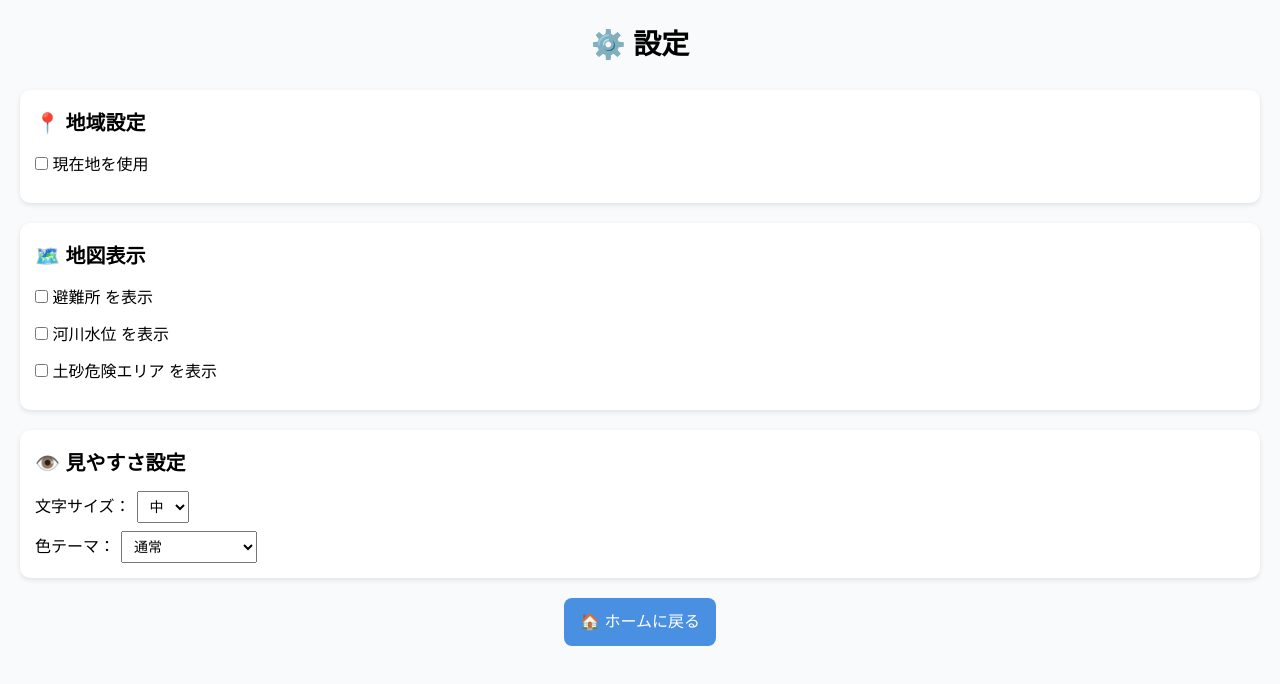
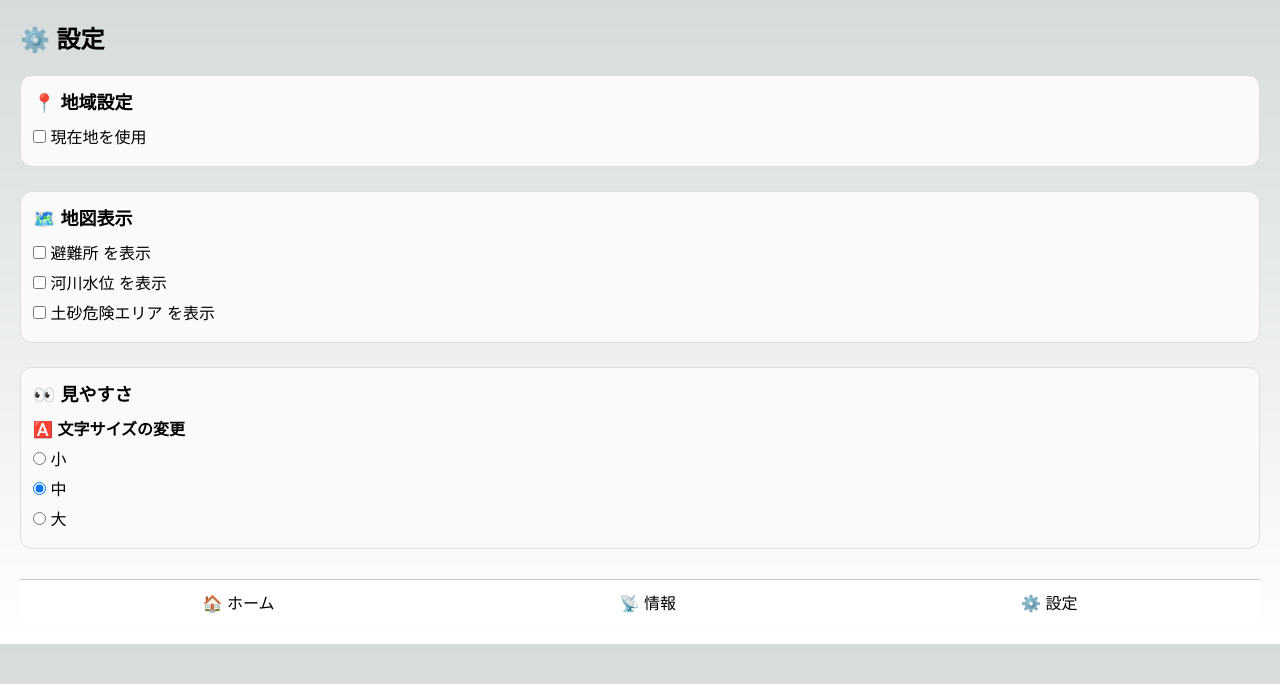
Before and after one commit to rikut0904/zerodelay, a Next.js app in the folder frontend/: page /setting in a window 1280 px wide. Shown: the top 684 px of the page. Built offline with nearby package versions, Linux system fonts and the light colour scheme.

Commit message:
feat: 石川県の警報情報を気象庁APIから取得して5分ごとに更新

```diff
--- /dev/null
+++ b/frontend/src/app/api/alert/route.ts
@@ -0,0 +1,68 @@
+// frontend/app/api/alert/route.ts
+
+export const revalidate = 60; // 1分キャッシュ
+
+type JmaWarningItem = {
+  code?: string;
+  name?: string;
+  status?: string;
+};
+
+type JmaArea = {
+  code?: string;
+  name?: string;
+  warnings?: JmaWarningItem[];
+};
+
+type JmaResponse = {
+  reportDatetime?: string;
+  areaTypes?: Array<{ areas?: JmaArea[] }>;
+};
+
+function classify(code: string) {
+  if (code.startsWith("3")) return "special"; // 特別警報
+  if (code.startsWith("0")) return "warning"; // 警報
+  if (code.startsWith("1") || code.startsWith("2")) return "advisory"; // 注意報
+  return "other";
+}
+
+export async function GET() {
+  try {
+    const res = await fetch("https://www.jma.go.jp/bosai/warning/data/warning_170000.json");
+    if (!res.ok) throw new Error("気象庁API取得失敗");
+
+    const data = (await res.json()) as JmaResponse;
+    const areas = [
+      ...(data.areaTypes?.[0]?.areas ?? []),
+      ...(data.areaTypes?.[1]?.areas ?? []),
+    ];
+
+    const buckets = { special: [] as string[], warning: [] as string[], advisory: [] as string[] };
+    const seen = new Set<string>();
+
+    for (const area of areas) {
+      for (const w of area.warnings ?? []) {
+        if (w.status === "解除") continue;
+        const kind = w.code ? classify(w.code) : "other";
+        const name = w.name ?? w.code ?? "不明";
+        const entry = area.name ? `${name}（${area.name}）` : name;
+        const key = `${kind}:${entry}`;
+        if (seen.has(key)) continue;
+        seen.add(key);
+        (buckets as any)[kind]?.push(entry);
+      }
+    }
+
+    const body = {
+      updatedAt: data.reportDatetime ?? new Date().toISOString(),
+      buckets,
+      hasAny: buckets.special.length + buckets.warning.length + buckets.advisory.length > 0,
+    };
+
+    return new Response(JSON.stringify(body), {
+      headers: { "Content-Type": "application/json" },
+    });
+  } catch (err) {
+    return new Response(JSON.stringify({ error: String(err) }), { status: 500 });
+  }
+}
--- a/frontend/src/app/globals.css
+++ b/frontend/src/app/globals.css
@@ -40,3 +40,12 @@ a {
     --background-end-rgb: 0, 0, 0;
   }
 }
+
+:root {
+  --app-font-size: 16px; /* デフォルト文字サイズ */
+}
+
+body {
+  font-size: 16px; /* 固定 */
+  transition: font-size 0.2s ease;
+}
--- a/frontend/src/app/setting/page.tsx
+++ b/frontend/src/app/setting/page.tsx
@@ -1,4 +1,23 @@
+"use client";
+import { useState } from "react";
+
 export default function SettingPage() {
+  const [fontSize, setFontSize] = useState("medium");
+
+  const handleFontSizeChange = (e: React.ChangeEvent<HTMLInputElement>) => {
+    setFontSize(e.target.value);
+    document.documentElement.style.setProperty(
+      "--app-font-size",
+      fontSizeMap[e.target.value]
+    );
+  };
+
+  const fontSizeMap: Record<string, string> = {
+    small: "14px",
+    medium: "16px",
+    large: "18px",
+  };
+
   return (
     <div style={styles.container}>
       <h1 style={styles.title}>⚙️ 設定</h1>
@@ -21,74 +40,76 @@ export default function SettingPage() {
         ))}
       </section>
 
-      {/* 見やすさ */}
+      {/* 見やすさ設定 */}
       <section style={styles.section}>
-        <h2 style={styles.subtitle}>👁️ 見やすさ設定</h2>
-        <div style={{ marginBottom: 8 }}>
-          文字サイズ：
-          <select style={styles.select} defaultValue="中">
-            <option>小</option>
-            <option>中</option>
-            <option>大</option>
-          </select>
-        </div>
-        <div>
-          色テーマ：
-          <select style={styles.select} defaultValue="通常">
-            <option>通常</option>
-            <option>高コントラスト</option>
-          </select>
+        <h2 style={styles.subtitle}>👀 見やすさ</h2>
+
+        {/* 🅰️ 文字サイズの変更 */}
+        <div style={{ marginTop: 8 }}>
+          <h3 style={styles.optionTitle}>🅰️ 文字サイズの変更</h3>
+          <label style={styles.label}>
+            <input
+              type="radio"
+              name="fontSize"
+              value="small"
+              checked={fontSize === "small"}
+              onChange={handleFontSizeChange}
+            />{" "}
+            小
+          </label>
+          <label style={styles.label}>
+            <input
+              type="radio"
+              name="fontSize"
+              value="medium"
+              checked={fontSize === "medium"}
+              onChange={handleFontSizeChange}
+            />{" "}
+            中
+          </label>
+          <label style={styles.label}>
+            <input
+              type="radio"
+              name="fontSize"
+              value="large"
+              checked={fontSize === "large"}
+              onChange={handleFontSizeChange}
+            />{" "}
+            大
+          </label>
         </div>
       </section>
 
-      <div style={{ textAlign: "center", marginTop: 10 }}>
-        <a href="/" style={styles.link}>
-          🏠 ホームに戻る
-        </a>
+      {/* ナビゲーション */}
+      <div style={styles.nav}>
+        <a href="/" style={styles.link}>🏠 ホーム</a>
+        <span>📡 情報</span>
+        <a href="/setting" style={styles.link}>⚙️ 設定</a>
       </div>
     </div>
   );
 }
 
 const styles: { [key: string]: React.CSSProperties } = {
-  container: {
-    fontFamily: "sans-serif",
-    backgroundColor: "#f9fafc",
-    minHeight: "100vh",
-    padding: "20px",
-    lineHeight: "1.8",
+  container: { padding: 20, fontFamily: "sans-serif" },
+  title: { fontSize: 24, marginBottom: 20 },
+  section: {
+    marginBottom: 24,
+    padding: 12,
+    border: "1px solid #ddd",
+    borderRadius: 12,
+    background: "#fafafa",
   },
-  title: {
-    textAlign: "center",
-    fontSize: "28px",
-    marginBottom: "20px",
+  subtitle: { fontSize: 18, marginBottom: 10 },
+  label: { display: "block", margin: "6px 0" },
+  optionTitle: { fontSize: 16, marginBottom: 6 },
+  nav: {
+    display: "flex",
+    justifyContent: "space-around",
+    backgroundColor: "#fff",
+    padding: "10px",
+    borderTop: "1px solid #ccc",
+    marginTop: 30,
   },
-  section: {
-    backgroundColor: "#fff",
-    borderRadius: "10px",
-    padding: "15px",
-    marginBottom: "20px",
-    boxShadow: "0 2px 5px rgba(0,0,0,0.1)",
-  },
-  subtitle: {
-    fontSize: "20px",
-    marginBottom: "10px",
-  },
-  label: {
-    display: "block",
-    marginBottom: "8px",
-  },
-  select: {
-    padding: "6px 8px",
-    fontSize: "14px",
-    marginLeft: "6px",
-  },
-  link: {
-    display: "inline-block",
-    padding: "10px 16px",
-    backgroundColor: "#4A90E2",
-    color: "#fff",
-    borderRadius: "8px",
-    textDecoration: "none",
-  },
+  link: { textDecoration: "none", color: "black" },
 };
```
Also changed, not shown: frontend/src/app/page.tsx (+40 -2 lines).
